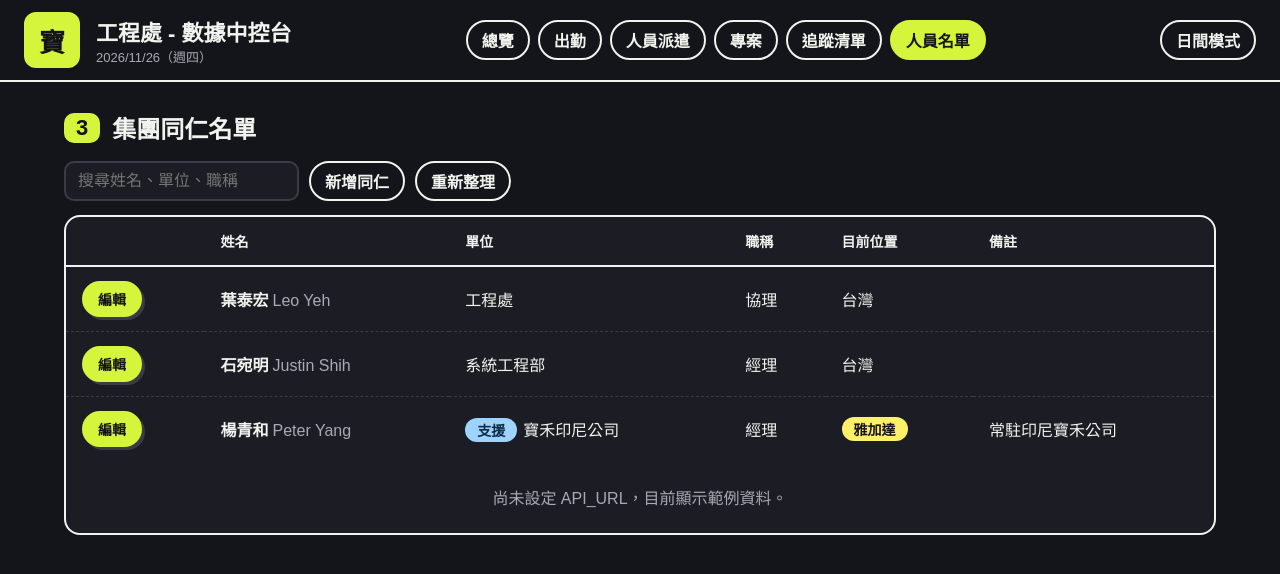
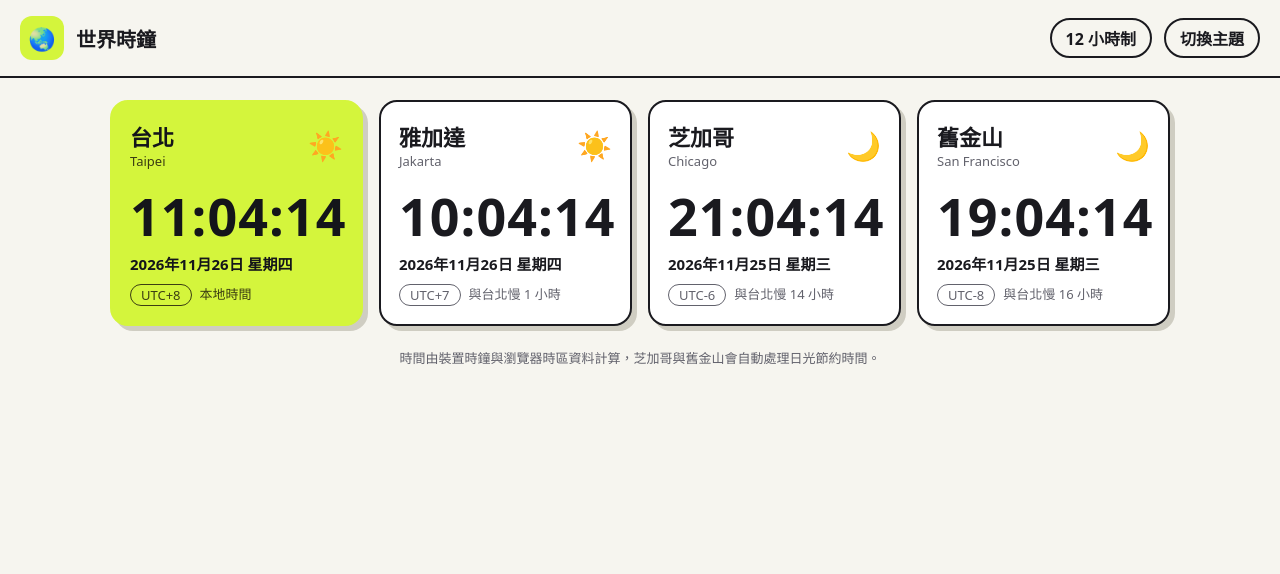
Before and after one commit to lin-patrick/WorldTime, a plain HTML site: page index.html in a window 1280 px wide. Drawn offline with Linux system fonts and the light colour scheme.

Commit message:
Add files via upload

```diff
--- a/index.html
+++ b/index.html
@@ -3,142 +3,87 @@
 <head>
 <meta charset="utf-8">
 <meta name="viewport" content="width=device-width, initial-scale=1, viewport-fit=cover">
-<title>工程處 - 數據中控台</title>
+<title>世界時鐘</title>
 <style>
-:root{--bg:#14151a;--panel:#1c1d24;--line:#3a3b45;--text:#f2f2ee;--sub:#a9a9b3;--lime:#d4f53c;--limeText:#14151a;--blue:#9fd3ff;--blueText:#0b2a44;--yellow:#fff06a}
-:root[data-theme="light"]{--bg:#f6f5ef;--panel:#fff;--line:#cfcdc2;--text:#1a1a1f;--sub:#62626c;--limeText:#14151a}
+:root{--bg:#f6f5ef;--panel:#fff;--line:#cfcdc2;--text:#1a1a1f;--sub:#62626c;--lime:#d4f53c;--limeText:#14151a;box-sizing:border-box;padding-top:env(safe-area-inset-top,0px);padding-bottom:env(safe-area-inset-bottom,0px)}
+@media (prefers-color-scheme:dark){:root:not([data-theme="light"]){--bg:#14151a;--panel:#1c1d24;--line:#3a3b45;--text:#f2f2ee;--sub:#a9a9b3}}
+:root[data-theme="dark"]{--bg:#14151a;--panel:#1c1d24;--line:#3a3b45;--text:#f2f2ee;--sub:#a9a9b3}
 *{box-sizing:border-box}
-html,body{margin:0;background:var(--bg);color:var(--text);font-family:"Noto Sans TC","PingFang TC","Microsoft JhengHei",sans-serif}
-body{padding:env(safe-area-inset-top,0) 0 env(safe-area-inset-bottom,0)}
-header{display:flex;align-items:center;gap:16px;padding:12px 24px;border-bottom:2px solid var(--text);flex-wrap:wrap}
-.logo{width:56px;height:56px;border-radius:12px;background:var(--lime);color:var(--limeText);display:grid;place-items:center;font-size:26px;font-weight:900}
-h1{margin:0;font-size:22px}.date{color:var(--sub);font-size:13px}
-nav{display:flex;gap:8px;flex-wrap:wrap;margin:0 auto}
-nav a,.btn{border:2px solid var(--text);border-radius:999px;padding:6px 14px;font-weight:800;color:var(--text);text-decoration:none;background:transparent;cursor:pointer;font:inherit;font-weight:800}
-nav a.on{background:var(--lime);color:var(--limeText);border-color:var(--lime)}
-main{padding:28px 24px;max-width:1200px;margin:auto}
-h2{display:flex;align-items:center;gap:12px;font-size:24px;margin:0 0 16px}
-.count{background:var(--lime);color:var(--limeText);border-radius:10px;padding:2px 12px;font-size:22px}
-.tools{display:flex;gap:10px;margin-bottom:14px;flex-wrap:wrap}
-input,select,textarea{background:var(--panel);color:var(--text);border:2px solid var(--line);border-radius:10px;padding:8px 12px;font:inherit}
-.wrap{overflow-x:auto;border:2px solid var(--text);border-radius:16px;background:var(--panel)}
-table{border-collapse:collapse;width:100%;min-width:760px}
-th{text-align:left;padding:14px 16px;border-bottom:2px solid var(--text);font-size:14px}
-td{padding:14px 16px;border-bottom:1px dashed var(--line)}
-tr:last-child td{border-bottom:0}
-.en{color:var(--sub);margin-left:4px}
-.tag{display:inline-block;border-radius:999px;padding:2px 12px;font-weight:800;font-size:14px}
-.sup{background:var(--blue);color:var(--blueText);margin-right:6px}
-.loc{background:var(--yellow);color:#14151a}
-.edit{background:var(--lime);color:var(--limeText);border-color:var(--lime);box-shadow:3px 3px 0 var(--line);font-size:14px}
-#msg{color:var(--sub);padding:24px;text-align:center}
-dialog{background:var(--panel);color:var(--text);border:2px solid var(--text);border-radius:16px;padding:22px;width:min(420px,92vw)}
-dialog::backdrop{background:rgba(0,0,0,.6)}
-label{display:block;margin:10px 0 4px;font-size:13px;color:var(--sub)}
-dialog input,dialog textarea{width:100%}
-.row{display:flex;gap:10px;justify-content:flex-end;margin-top:18px}
-:focus-visible{outline:3px solid var(--lime);outline-offset:2px}
+html,body{margin:0;background:var(--bg);color:var(--text);font-family:"Noto Sans TC","PingFang TC","Microsoft JhengHei",system-ui,sans-serif}
+header{display:flex;align-items:center;gap:12px;flex-wrap:wrap;padding:16px 20px;border-bottom:2px solid var(--text)}
+.logo{width:44px;height:44px;border-radius:12px;background:var(--lime);color:var(--limeText);display:grid;place-items:center;font-size:22px}
+h1{margin:0;font-size:20px;flex:1}
+.btn{border:2px solid var(--text);border-radius:999px;padding:6px 14px;background:transparent;color:var(--text);font:inherit;font-weight:800;cursor:pointer;min-height:40px}
+.btn:focus-visible{outline:3px solid var(--lime);outline-offset:2px}
+main{max-width:1100px;margin:auto;padding:22px 20px}
+.grid{display:grid;grid-template-columns:repeat(auto-fit,minmax(240px,1fr));gap:16px}
+.card{background:var(--panel);border:2px solid var(--text);border-radius:18px;padding:18px;box-shadow:5px 5px 0 var(--line)}
+.card.home{background:var(--lime);color:var(--limeText);border-color:var(--lime)}
+.top{display:flex;justify-content:space-between;align-items:center}
+.city{font-size:22px;font-weight:900}.en{font-size:13px;color:var(--sub)}
+.home .en,.home .meta{color:#3b3d12}
+.ico{font-size:28px}
+.time{font-size:clamp(40px,9vw,52px);font-weight:900;font-variant-numeric:tabular-nums;letter-spacing:.02em;margin:10px 0 2px}
+.ampm{font-size:18px;margin-left:6px}
+.date{font-size:15px;font-weight:700}
+.meta{margin-top:10px;font-size:13px;color:var(--sub);display:flex;gap:8px;flex-wrap:wrap}
+.pill{border:1.5px solid currentColor;border-radius:999px;padding:1px 10px}
+footer{text-align:center;color:var(--sub);font-size:13px;padding:0 20px 24px}
 </style>
 </head>
 <body>
 <header>
-  <div class="logo">寶</div>
-  <div><h1>工程處 - 數據中控台</h1><div class="date" id="date"></div></div>
-  <nav>
-    <a href="#overview">總覽</a><a href="#attendance">出勤</a><a href="#dispatch">人員派遣</a>
-    <a href="#projects">專案</a><a href="#tracker">追蹤清單</a><a href="#people" class="on">人員名單</a>
-  </nav>
-  <button class="btn" id="theme">日間模式</button>
+  <div class="logo" aria-hidden="true">🌏</div>
+  <h1>世界時鐘</h1>
+  <button class="btn" id="fmt">12 小時制</button>
+  <button class="btn" id="theme">切換主題</button>
 </header>
-
-<main>
-  <h2><span class="count" id="count">0</span>集團同仁名單</h2>
-  <div class="tools">
-    <input id="q" type="search" placeholder="搜尋姓名、單位、職稱" aria-label="搜尋">
-    <button class="btn" id="add">新增同仁</button>
-    <button class="btn" id="reload">重新整理</button>
-  </div>
-  <div class="wrap">
-    <table>
-      <thead><tr><th></th><th>姓名</th><th>單位</th><th>職稱</th><th>目前位置</th><th>備註</th></tr></thead>
-      <tbody id="body"></tbody>
-    </table>
-    <div id="msg">正在連線，請稍候…</div>
-  </div>
-</main>
-
-<dialog id="dlg">
-  <h3 id="dtitle" style="margin:0 0 6px"></h3>
-  <label>中文姓名</label><input id="f_name">
-  <label>英文名</label><input id="f_en">
-  <label>單位</label><input id="f_unit">
-  <label><input type="checkbox" id="f_sup" style="width:auto"> 支援人員</label>
-  <label>職稱</label><input id="f_title">
-  <label>目前位置</label><input id="f_loc" placeholder="台灣">
-  <label>備註</label><textarea id="f_note" rows="2"></textarea>
-  <div class="row"><button class="btn" id="cancel">取消</button><button class="btn edit" id="save">儲存變更</button></div>
-</dialog>
+<main><div class="grid" id="grid"></div></main>
+<footer>時間由裝置時鐘與瀏覽器時區資料計算，芝加哥與舊金山會自動處理日光節約時間。</footer>
 
 <script>
-// ====== 設定：貼上 Apps Script「網頁應用程式」網址 ======
-const API_URL = "";   // 例如 https://script.google.com/macros/s/xxxx/exec
-// =======================================================
+const ZONES=[
+ {tz:"Asia/Taipei",city:"台北",en:"Taipei",home:true},
+ {tz:"Asia/Jakarta",city:"雅加達",en:"Jakarta"},
+ {tz:"America/Chicago",city:"芝加哥",en:"Chicago"},
+ {tz:"America/Los_Angeles",city:"舊金山",en:"San Francisco"}
+];
+let h12=false;
+const grid=document.getElementById("grid");
+grid.innerHTML=ZONES.map((z,i)=>`<article class="card${z.home?" home":""}">
+  <div class="top"><div><div class="city">${z.city}</div><div class="en">${z.en}</div></div><div class="ico" id="i${i}"></div></div>
+  <div class="time" id="t${i}">--:--:--</div>
+  <div class="date" id="d${i}"></div>
+  <div class="meta" id="m${i}"></div></article>`).join("");
 
-const DEMO = [
- {id:2,name:"葉泰宏",en:"Leo Yeh",unit:"工程處",sup:false,title:"協理",loc:"台灣",note:""},
- {id:3,name:"石宛明",en:"Justin Shih",unit:"系統工程部",sup:false,title:"經理",loc:"台灣",note:""},
- {id:4,name:"楊青和",en:"Peter Yang",unit:"寶禾印尼公司",sup:true,title:"經理",loc:"雅加達",note:"常駐印尼寶禾公司"}
-];
-let rows=[], editing=null;
-const $=id=>document.getElementById(id);
-const esc=s=>String(s??"").replace(/[&<>"]/g,c=>({"&":"&amp;","<":"&lt;",">":"&gt;",'"':"&quot;"}[c]));
-
-$("date").textContent=new Date().toLocaleDateString("zh-TW",{year:"numeric",month:"2-digit",day:"2-digit",weekday:"short"});
-
-async function load(){
-  $("msg").style.display="block";$("msg").textContent="正在連線，請稍候…";
-  if(!API_URL){rows=DEMO;$("msg").textContent="尚未設定 API_URL，目前顯示範例資料。";render();return}
-  try{
-    const r=await fetch(API_URL); const j=await r.json();
-    rows=j.rows; $("msg").style.display="none"; render();
-  }catch(e){$("msg").textContent="連線失敗：請確認 Apps Script 已部署為「任何人」可存取。"}
+function offsetMin(tz,now){
+  const p=new Intl.DateTimeFormat("en-US",{timeZone:tz,timeZoneName:"shortOffset"}).formatToParts(now).find(x=>x.type==="timeZoneName").value;
+  const m=p.match(/GMT([+-])(\d+)(?::(\d+))?/); if(!m)return 0;
+  return (m[1]==="-"?-1:1)*(+m[2]*60+(+(m[3]||0)));
 }
-function render(){
-  const k=$("q").value.trim().toLowerCase();
-  const list=rows.filter(r=>!k||[r.name,r.en,r.unit,r.title].join(" ").toLowerCase().includes(k));
-  $("count").textContent=list.length;
-  $("body").innerHTML=list.map(r=>`<tr>
-    <td><button class="btn edit" data-id="${r.id}">編輯</button></td>
-    <td><b>${esc(r.name)}</b><span class="en">${esc(r.en)}</span></td>
-    <td>${r.sup?'<span class="tag sup">支援</span>':''}${esc(r.unit)}</td>
-    <td>${esc(r.title)}</td>
-    <td>${r.loc&&r.loc!=="台灣"?`<span class="tag loc">${esc(r.loc)}</span>`:esc(r.loc)}</td>
-    <td>${esc(r.note)}</td></tr>`).join("");
+function fmtOff(min){const s=min<0?"-":"+",a=Math.abs(min);return "UTC"+s+Math.floor(a/60)+(a%60?":"+String(a%60).padStart(2,"0"):"")}
+function tick(){
+  const now=new Date(), base=offsetMin(ZONES[0].tz,now);
+  ZONES.forEach((z,i)=>{
+    const tf=new Intl.DateTimeFormat("zh-TW",{timeZone:z.tz,hour:"2-digit",minute:"2-digit",second:"2-digit",hour12:h12});
+    const parts=tf.formatToParts(now); let out="",ap="";
+    parts.forEach(p=>{if(p.type==="dayPeriod")ap=p.value;else if(["hour","minute","second","literal"].includes(p.type))out+=p.value});
+    out=out.replace(/[^\d:]/g,"").replace(/^(\d):/,"0$1:");
+    document.getElementById("t"+i).innerHTML=out+(ap?`<span class="ampm">${ap}</span>`:"");
+    document.getElementById("d"+i).textContent=new Intl.DateTimeFormat("zh-TW",{timeZone:z.tz,year:"numeric",month:"long",day:"numeric",weekday:"long"}).format(now);
+    const hr=+new Intl.DateTimeFormat("en-US",{timeZone:z.tz,hour:"numeric",hour12:false}).format(now)%24;
+    document.getElementById("i"+i).textContent=hr>=6&&hr<18?"☀️":"🌙";
+    const off=offsetMin(z.tz,now), diff=(off-base)/60;
+    const rel=z.home?"本地時間":(diff===0?"與台北相同":"與台北"+(diff>0?"快 ":"慢 ")+Math.abs(diff)+" 小時");
+    document.getElementById("m"+i).innerHTML=`<span class="pill">${fmtOff(off)}</span><span>${rel}</span>`;
+  });
 }
-function openDlg(r){
-  editing=r; $("dtitle").textContent=r?"編輯同仁":"新增同仁";
-  const v=r||{name:"",en:"",unit:"",sup:false,title:"",loc:"台灣",note:""};
-  $("f_name").value=v.name;$("f_en").value=v.en;$("f_unit").value=v.unit;
-  $("f_sup").checked=v.sup;$("f_title").value=v.title;$("f_loc").value=v.loc;$("f_note").value=v.note;
-  $("dlg").showModal();
-}
-async function save(){
-  const d={id:editing?editing.id:null,name:$("f_name").value.trim(),en:$("f_en").value.trim(),unit:$("f_unit").value.trim(),
-    sup:$("f_sup").checked,title:$("f_title").value.trim(),loc:$("f_loc").value.trim()||"台灣",note:$("f_note").value.trim()};
-  if(!d.name){$("f_name").focus();return}
-  if(!API_URL){alert("尚未設定 API_URL，無法寫回 Google Sheets。");return}
-  $("save").disabled=true;
-  try{
-    await fetch(API_URL,{method:"POST",mode:"no-cors",headers:{"Content-Type":"text/plain"},body:JSON.stringify(d)});
-    $("dlg").close(); setTimeout(load,1200);
-  }finally{$("save").disabled=false}
-}
-$("body").addEventListener("click",e=>{const b=e.target.closest("[data-id]");if(b)openDlg(rows.find(r=>r.id==b.dataset.id))});
-$("add").onclick=()=>openDlg(null);$("cancel").onclick=()=>$("dlg").close();$("save").onclick=save;
-$("reload").onclick=load;$("q").oninput=render;
-$("theme").onclick=()=>{const l=document.documentElement.dataset.theme==="light";
-  document.documentElement.dataset.theme=l?"dark":"light";$("theme").textContent=l?"日間模式":"夜間模式"};
-load();
+document.getElementById("fmt").onclick=e=>{h12=!h12;e.target.textContent=h12?"24 小時制":"12 小時制";tick()};
+document.getElementById("theme").onclick=()=>{
+  const r=document.documentElement,dark=getComputedStyle(r).getPropertyValue("--bg").trim()==="#14151a";
+  r.dataset.theme=dark?"light":"dark";
+};
+tick();setInterval(tick,1000);
 </script>
 </body>
 </html>
```
